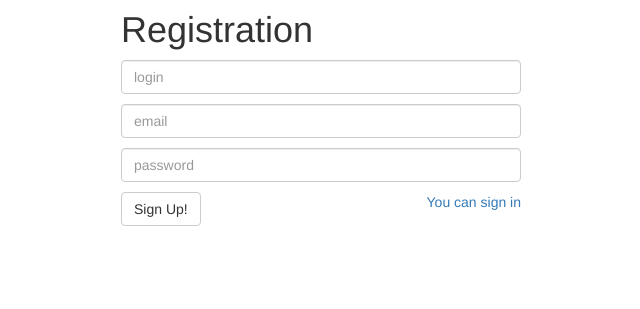
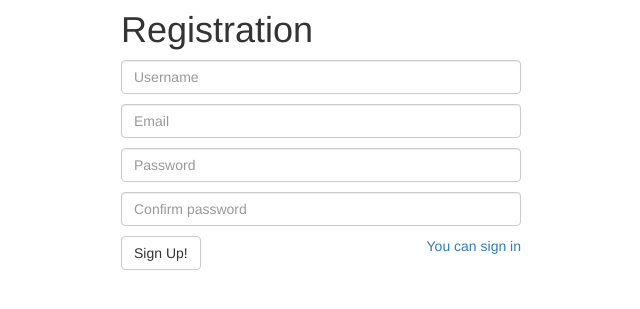
Before and after one commit to alex-kel/DjangoBlog, a Django app: a page that uses MyBlog/templates/auth_module/registration.html in a window 1280 px wide. Shown: the top 309 px of the page, without its empty margins (319-959 px from the left). Run offline with Django 3.2, Linux system fonts and the light colour scheme; some libraries are stand-ins or nearby versions.

Commit message:
add registration error messages

```diff
--- a/MyBlog/auth_module/views.py
+++ b/MyBlog/auth_module/views.py
@@ -30,10 +30,16 @@ def registration(request):
         username = request.POST['login']
         email = request.POST['email']
         password = request.POST['password']
-        user = User.objects.create_user(username, email, password);
-        user.save()
-        return render(request, 'auth_module/login.html')
-
+        c_password = request.POST['c_password']
+        if password == c_password:
+            try:
+                user = User.objects.create_user(username, email, password);
+                user.save()
+                return render(request, 'auth_module/login.html')
+            except ValueError as e:
+                return render(request, 'auth_module/registration.html', {'error' : e.__str__()})
+        else:
+            return render(request, 'auth_module/registration.html', {'error' : 'Passwords doesn`t match!'})
 
 def log_out_action(request):
     logout(request)
--- a/MyBlog/static/auth_module/css/registration.css
+++ b/MyBlog/static/auth_module/css/registration.css
@@ -12,6 +12,13 @@ html {
     margin-top: 10px;
 }
 
+.error {
+    width: 400px;
+    background-color: lightpink;
+    text-align: center;
+    border-radius: 5px;
+}
+
 .log_ref {
     float: right;
 }
--- a/MyBlog/templates/auth_module/login.html
+++ b/MyBlog/templates/auth_module/login.html
@@ -10,8 +10,8 @@
     <h1>Login</h1>
     <form action="{% url 'auth_module:login' %}" method="post">
         {% csrf_token %}
-        <input class="form-control" type="text" name="login" placeholder="login">
-        <input class="form-control" type="password" name="password" placeholder='password'>
+        <input class="form-control" type="text" name="login" placeholder="Login">
+        <input class="form-control" type="password" name="password" placeholder='Password'>
         <input class="btn btn-default" type="submit" value="Sign In">
         <a class="reg_ref" href="{% url 'auth_module:registration' %}">You can register now!</a>
     </form>
--- a/MyBlog/templates/auth_module/registration.html
+++ b/MyBlog/templates/auth_module/registration.html
@@ -9,11 +9,13 @@
 		<h1>Registration</h1>
         <form action="{% url 'auth_module:registration' %}" method="post">
             {% csrf_token %}
-            <input class="form-control" type="text" name="login" placeholder="login">
-            <input class="form-control" type="email" name="email" placeholder="email">
-            <input class="form-control" type="password" name="password" placeholder="password">
+            <input class="form-control" type="text" name="login" placeholder="Username">
+            <input class="form-control" type="email" name="email" placeholder="Email">
+            <input class="form-control" type="password" name="password" placeholder="Password">
+            <input class="form-control" type="password" name="c_password" placeholder="Confirm password">
             <input class="btn btn-default" type="submit" value="Sign Up!">
             <a class="log_ref" href="{% url 'auth_module:index' %}">You can sign in</a>
+            {% if error %} <div class="error">{{error}}</div>{% endif %}
 		</form>
 	</div>
 
```
